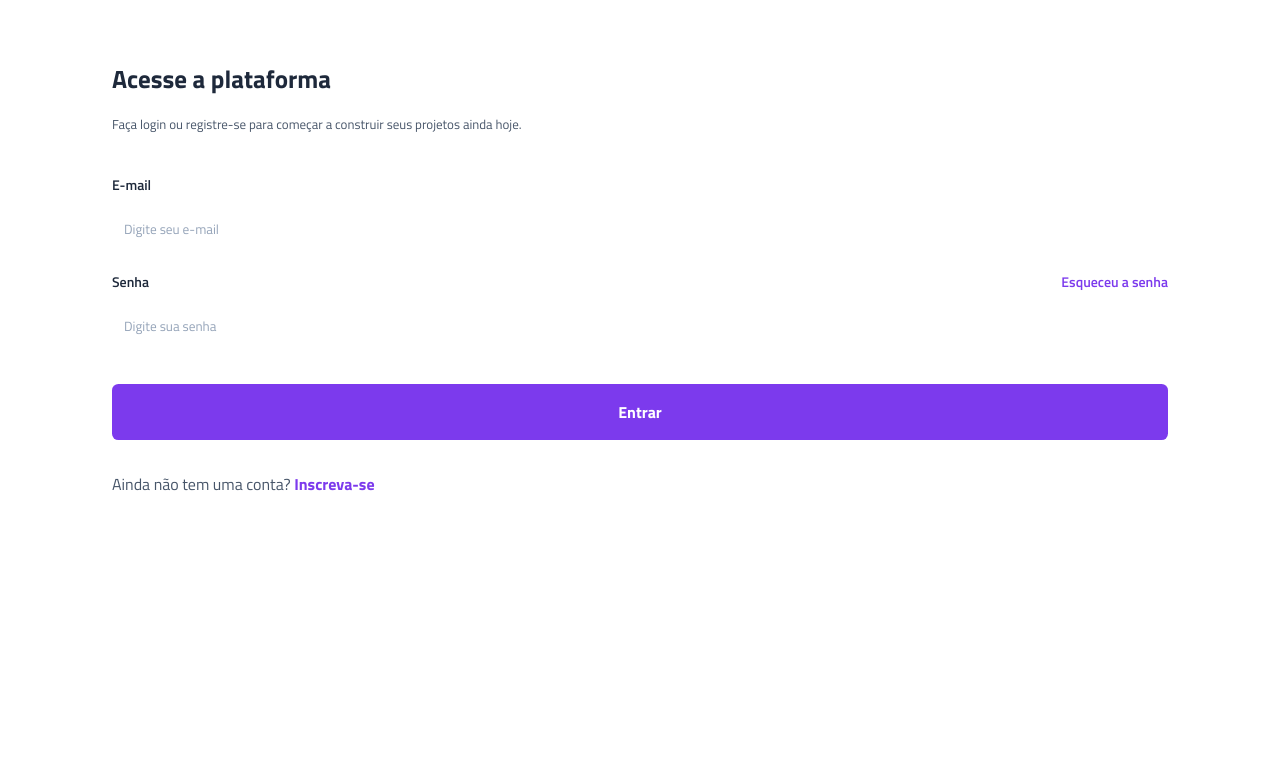
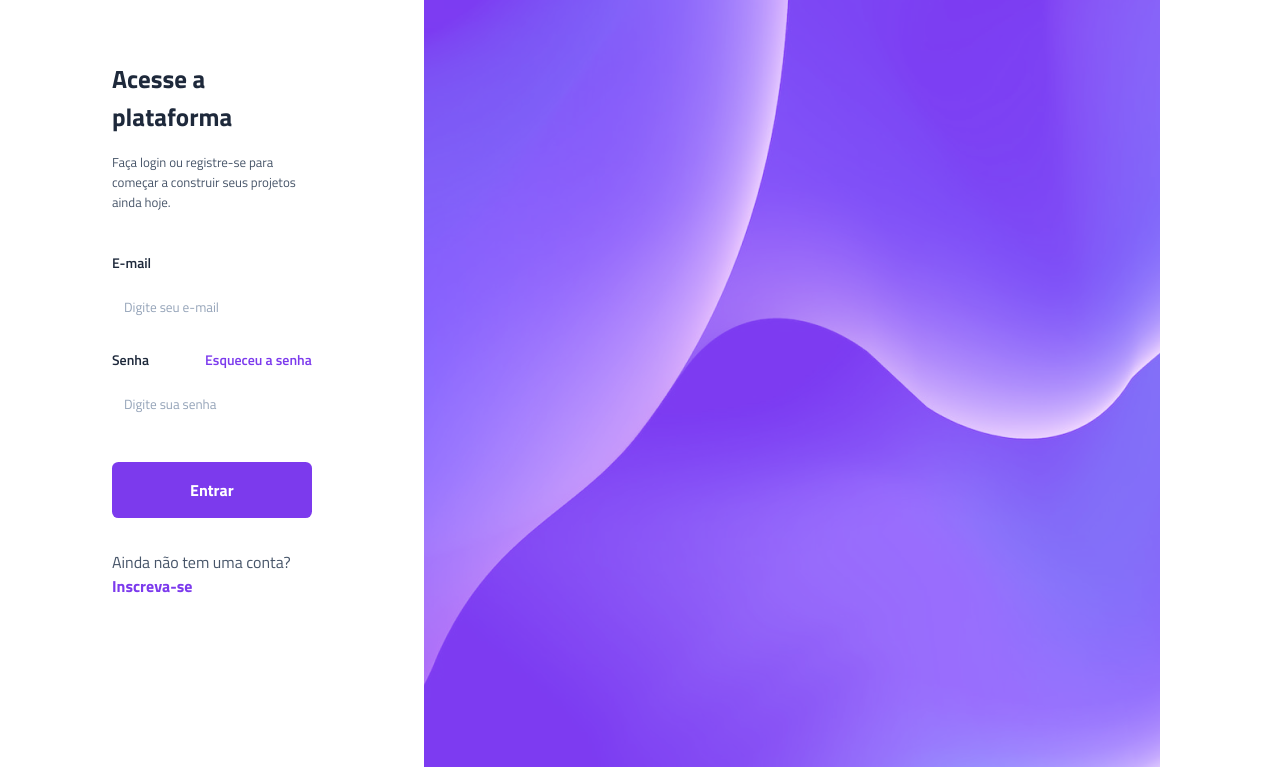
Before and after one commit to GabrielPRafaelreyrey/Projeto_vertigo, a plain HTML site: page index.html in a window 1280 px wide. Shown: the part 133-906 px from the top of the page. Before the commit the page ends 800 px from the top, so only its background shows below. Drawn offline with Linux system fonts and the light colour scheme.

Commit message:
inserção do background desktop

```diff
--- a/index.html
+++ b/index.html
@@ -46,6 +46,9 @@
             </section>
         </main>
     </div>
+    <div class="bg-desktop">
+        <img src="./img/bg-desktop.png.png" alt="background desktop">
+    </div>
 </body>
 
 </html>
--- a/style.css
+++ b/style.css
@@ -114,8 +114,13 @@ main {
     font-weight: 700;
     font-size: 1rem;
 }
-
+.bg-desktop{
+    display: none;
+}
 @media(min-width: 1000px) {
+    body {
+        display: flex;
+    }
     header {
         background: none;
         justify-content: flex-start;
@@ -129,4 +134,9 @@ main {
     main {
         padding-inline: 7rem;
     }
+
+    .bg-desktop{
+        display: block;
+        width: 100%;
+    }
 }
```
